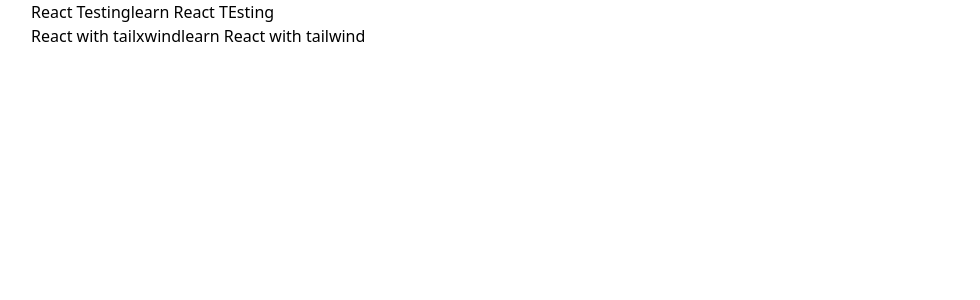
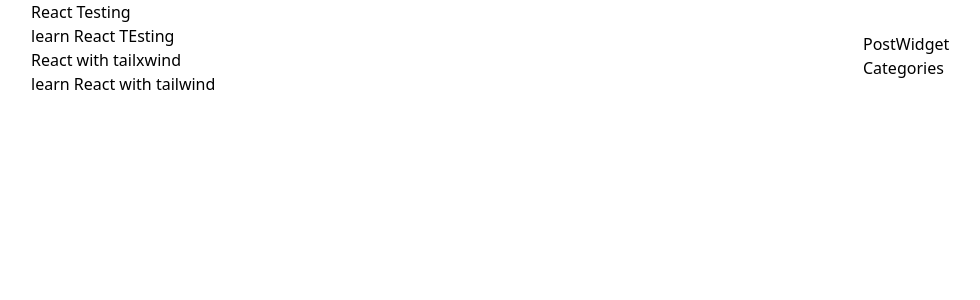
Before and after one commit to StailiAbdessalam/community-devlopper, a Next.js app: page / in a window 1280 px wide. Shown: the top 300 px of the page, without its empty margins (9-989 px from the left). Built offline with nearby package versions, Linux system fonts and the light colour scheme.

Commit message:
import all childrent in index file

```diff
--- a/pages/index.tsx
+++ b/pages/index.tsx
@@ -1,4 +1,4 @@
-import React from "react";
+import { PostCard, Categories, POstWindget } from "../Components";
 import Head from "next/head";
 const index = () => {
   const posts = [
@@ -15,15 +15,15 @@ const index = () => {
           {posts.map((post: any, index) => {
             return (
               <div>
-                {post.title}
-                {post.excerpt}
+                <PostCard post={post} key={post.title} />
               </div>
             );
           })}
         </div>
         <div className="lg:col-span-4 col-span-1">
           <div className="lg:sticky relative top-8">
-
+            <POstWindget/>
+            <Categories/>
           </div>
         </div>
       </div>
```
